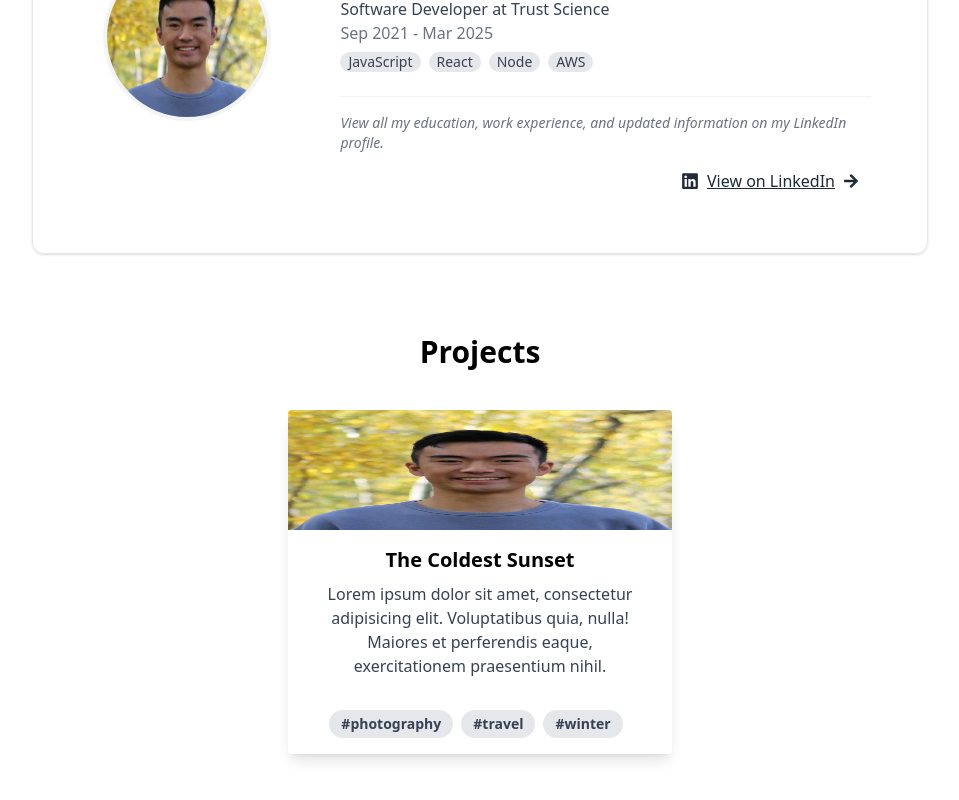
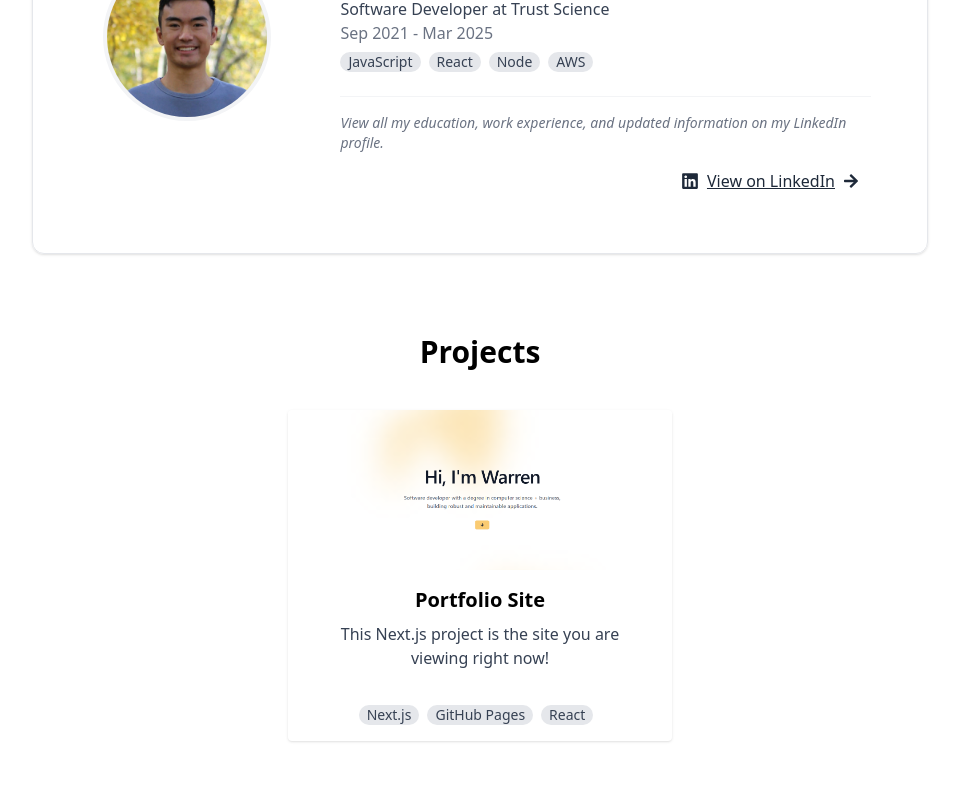
Before and after one commit to wrrnlim/wrrnlim.github.io, a React (Vite) app: page / in a window 1280 px wide. Shown: the part 1096-1896 px from the top of the page, without its empty margins (160-1119 px from the left). Built offline with nearby package versions, Linux system fonts and the light colour scheme.

Commit message:
Add projects section

```diff
--- /dev/null
+++ b/src/components/Badge.jsx
@@ -0,0 +1,9 @@
+import React from 'react'
+
+export default function Badge(props) {
+  const { children } = props
+
+  return (
+    <span className="inline-block bg-gray-200 rounded-full px-2 text-sm text-gray-700 mr-2 mb-2">{children}</span>
+  )
+}
--- a/src/sections/About.jsx
+++ b/src/sections/About.jsx
@@ -4,6 +4,7 @@ import { FaArrowRight, FaLinkedin } from 'react-icons/fa'
 import profileImg from '../assets/profile_img.jpeg'
 import Card from '../components/Card'
 import Section from '../components/Section'
+import Badge from '../components/Badge'
 
 export default function About() {
 
@@ -30,10 +31,10 @@ export default function About() {
                 <p className="text-gray-700">Software Developer at Trust Science</p>
                 <p className="text-gray-500">Sep 2021 - Mar 2025</p>
                 <div className="pt-1">
-                  <span className="inline-block bg-gray-200 rounded-full px-2 text-sm text-gray-700 mr-2 mb-2">JavaScript</span>
-                  <span className="inline-block bg-gray-200 rounded-full px-2 text-sm text-gray-700 mr-2 mb-2">React</span>
-                  <span className="inline-block bg-gray-200 rounded-full px-2 text-sm text-gray-700 mr-2 mb-2">Node</span>
-                  <span className="inline-block bg-gray-200 rounded-full px-2 text-sm text-gray-700 mr-2 mb-2">AWS</span>
+                  <Badge>JavaScript</Badge>
+                  <Badge>React</Badge>
+                  <Badge>Node</Badge>
+                  <Badge>AWS</Badge>
                 </div>
               </div>
             </div>
--- a/src/sections/Projects.jsx
+++ b/src/sections/Projects.jsx
@@ -1,25 +1,24 @@
 import React from 'react'
-import { socialLinks } from '../constants/socials'
-import { FaArrowRight, FaLinkedin } from 'react-icons/fa'
-import profileImg from '../assets/profile_img.jpeg'
+import portfolioScreenshot from '../assets/portfolio_screenshot.png'
 import Section from '../components/Section'
+import Badge from '../components/Badge'
 
 export default function Projects() {
 
   return (
     <Section title="Projects">
-        <div class="max-w-sm rounded overflow-hidden shadow-lg mx-auto">
-          <img class="w-full h-30" src={profileImg} alt="Sunset in the mountains" />
+      <div class="max-w-sm rounded overflow-hidden shadow-sm mx-auto hover:shadow-lg hover:-translate-y-1 transition-all duration-200">
+        <img class="w-full h-40 object-cover" src={portfolioScreenshot} alt="Sunset in the mountains" />
         <div class="px-6 py-4">
-              <h4 class="font-bold text-xl mb-2">The Coldest Sunset</h4>
+          <h4 class="font-bold text-xl mb-2">Portfolio Site</h4>
           <p class="text-gray-700 text-base">
-                Lorem ipsum dolor sit amet, consectetur adipisicing elit. Voluptatibus quia, nulla! Maiores et perferendis eaque, exercitationem praesentium nihil.
+            This Next.js project is the site you are viewing right now!
           </p>
         </div>
         <div class="px-6 pt-4 pb-2">
-              <span class="inline-block bg-gray-200 rounded-full px-3 py-1 text-sm font-semibold text-gray-700 mr-2 mb-2">#photography</span>
-              <span class="inline-block bg-gray-200 rounded-full px-3 py-1 text-sm font-semibold text-gray-700 mr-2 mb-2">#travel</span>
-              <span class="inline-block bg-gray-200 rounded-full px-3 py-1 text-sm font-semibold text-gray-700 mr-2 mb-2">#winter</span>
+          <Badge>Next.js</Badge>
+          <Badge>GitHub Pages</Badge>
+          <Badge>React</Badge>
         </div>
       </div>
     </Section>
```
Also changed, not shown: src/assets/portfolio_screenshot.png (added). Lines whose indentation alone changed are shown as unchanged.
